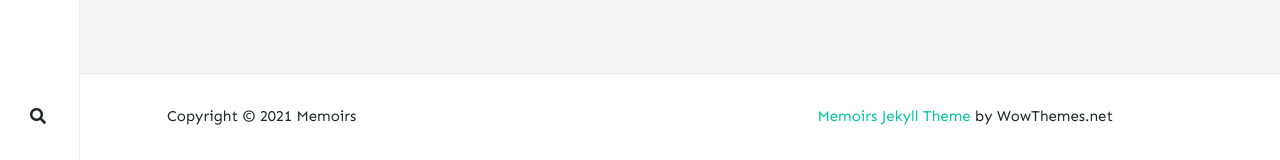
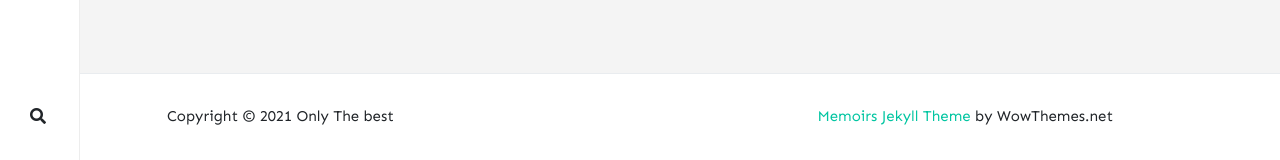
Before and after one commit to stackbit-projects/thoughtful-ant-a6361, a Jekyll site: the page built from index.html, in a window 1280 px wide and 900 px high, scrolled down 1523 px. Shown: the part 740-900 px from the top of the window. Built offline with Jekyll 4.4.1, drawn with Linux system fonts in a browser that asks for light colours; nearby versions of some CDN libraries; the list of posts is cut into pages by our own code; comment, search, counter and statistics services are not loaded.

Commit message:
_config.yml: changed

```diff
--- a/_config.yml
+++ b/_config.yml
@@ -1,4 +1,4 @@
-name: Memoirs
+name: Only The best
 title: Memoirs
 description: >-
   I will take you on the fabulous world of exploration. Travel, culture,
```
